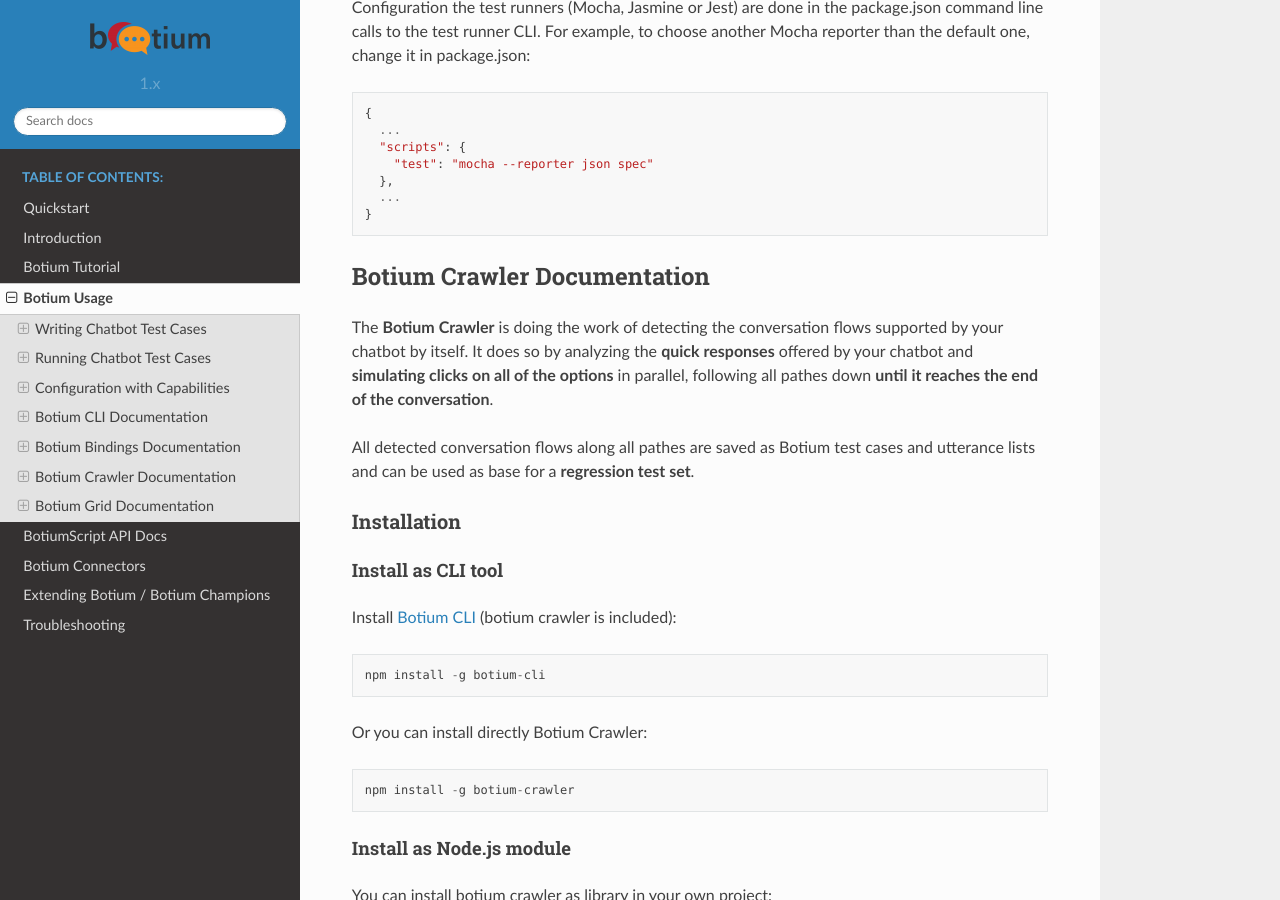
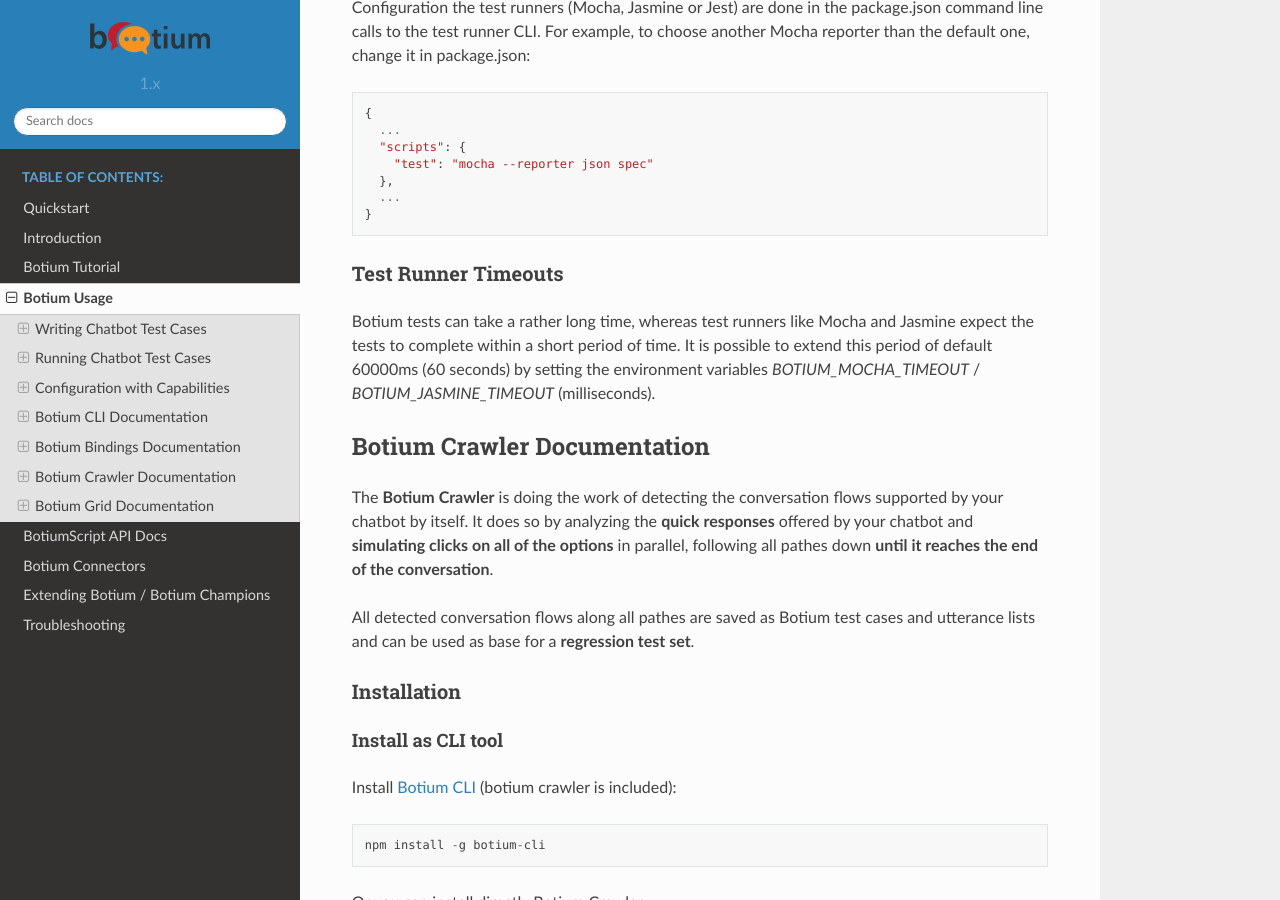
Before and after one commit to codeforequity-at/botium-docs, a Sphinx documentation site: the page built from docs/04_usage/index.rst, in a window 1280 px wide and 900 px high, scrolled down 16381 px. Built offline with Sphinx 7.4.7 and the Read the Docs theme 2.0.0, drawn with Linux system fonts in a browser that asks for light colours.

Commit message:
Update docs on Mocha/Jasmine timeouts

```diff
--- a/docs/04_usage/part_botiumbindings.rst
+++ b/docs/04_usage/part_botiumbindings.rst
@@ -100,3 +100,8 @@
     },
     ...
   }
+
+Test Runner Timeouts
+--------------------
+
+Botium tests can take a rather long time, whereas test runners like Mocha and Jasmine expect the tests to complete within a short period of time. It is possible to extend this period of default 60000ms (60 seconds) by setting the environment variables *BOTIUM_MOCHA_TIMEOUT* / *BOTIUM_JASMINE_TIMEOUT* (milliseconds).
```
